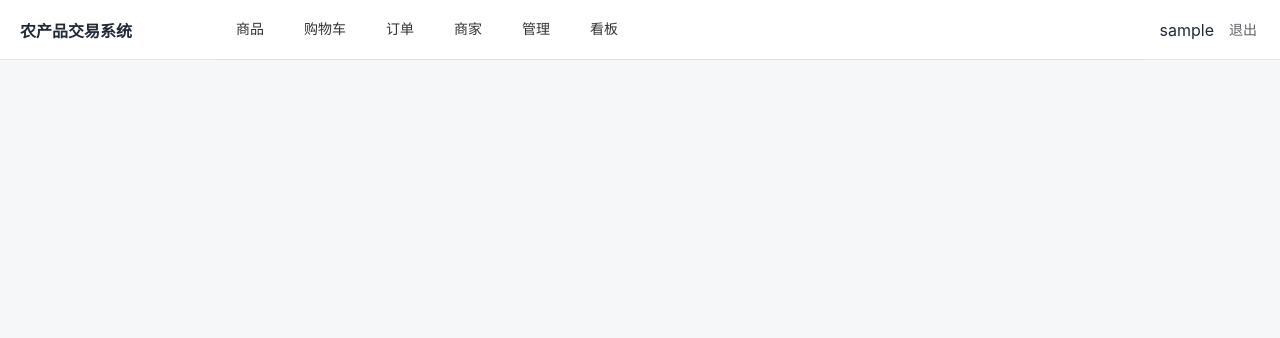
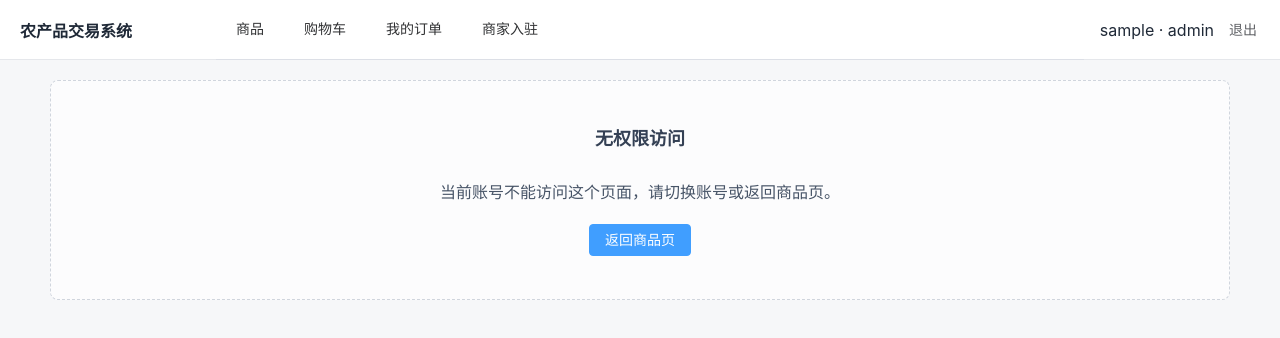
Before and after one commit to 1chips8/agri-trade, a Vue app in the folder frontend/: page /forbidden in a window 1280 px wide. Shown: the top 338 px of the page. Built offline with nearby package versions, Linux system fonts and the light colour scheme; sample sign-in values are in the browser's storage.

Commit message:
feat(frontend): add role-aware navigation

```diff
--- a/frontend/src/App.vue
+++ b/frontend/src/App.vue
@@ -3,15 +3,10 @@
     <el-header class="topbar">
       <div class="brand">农产品交易系统</div>
       <el-menu mode="horizontal" :ellipsis="false" :default-active="$route.path" router>
-        <el-menu-item index="/products">商品</el-menu-item>
-        <el-menu-item index="/cart">购物车</el-menu-item>
-        <el-menu-item index="/orders">订单</el-menu-item>
-        <el-menu-item index="/merchant">商家</el-menu-item>
-        <el-menu-item index="/admin">管理</el-menu-item>
-        <el-menu-item index="/dashboard">看板</el-menu-item>
+        <el-menu-item v-for="item in menus" :key="item.path" :index="item.path">{{ item.label }}</el-menu-item>
       </el-menu>
       <div class="account">
-        <span v-if="auth.user">{{ auth.user.nickname || auth.user.username }}</span>
+        <span v-if="auth.user">{{ auth.user.nickname || auth.user.username }} · {{ roleLabel }}</span>
         <el-button v-if="auth.isLogin" link @click="logout">退出</el-button>
         <el-button v-else link @click="$router.push('/login')">登录</el-button>
       </div>
@@ -23,11 +18,36 @@
 </template>
 
 <script setup>
+import { computed } from 'vue'
 import { useRouter } from 'vue-router'
 import { useAuthStore } from './stores/auth'
+import { ROLE_LABEL } from './constants/status'
 
 const router = useRouter()
 const auth = useAuthStore()
+
+const menus = computed(() => {
+  if (auth.isAdmin) {
+    return [
+      { path: '/products', label: '商品' },
+      { path: '/admin', label: '管理后台' },
+      { path: '/dashboard', label: '经营看板' }
+    ]
+  }
+  if (auth.isLogin) {
+    return [
+      { path: '/products', label: '商品' },
+      { path: '/cart', label: '购物车' },
+      { path: '/orders', label: '我的订单' },
+      { path: '/merchant', label: auth.isMerchant ? '商家中心' : '商家入驻' }
+    ]
+  }
+  return [
+    { path: '/products', label: '商品' }
+  ]
+})
+
+const roleLabel = computed(() => ROLE_LABEL[auth.role] || auth.role)
 
 async function logout() {
   await auth.logout()
--- a/frontend/src/api.js
+++ b/frontend/src/api.js
@@ -16,14 +16,27 @@ api.interceptors.response.use(
   (response) => {
     const body = response.data
     if (body && body.code !== 0) {
-      ElMessage.error(body.message || '请求失败')
-      return Promise.reject(new Error(body.message || '请求失败'))
+      const message = body.message || '请求失败'
+      const error = new Error(message)
+      error.code = body.code
+      error.responseBody = body
+      ElMessage.error(message)
+      return Promise.reject(error)
     }
     return body.data
   },
   (error) => {
-    ElMessage.error(error.message || '网络异常')
-    return Promise.reject(error)
+    const status = error.response?.status
+    const message = status === 401
+      ? '请先登录'
+      : status === 403
+        ? '没有权限访问'
+        : error.message || '网络异常'
+    const normalized = new Error(message)
+    normalized.status = status
+    normalized.original = error
+    ElMessage.error(message)
+    return Promise.reject(normalized)
   }
 )
 
--- a/frontend/src/router.js
+++ b/frontend/src/router.js
@@ -7,17 +7,20 @@ const router = createRouter({
     { path: '/', redirect: '/products' },
     { path: '/products', component: () => import('./views/Products.vue') },
     { path: '/login', component: () => import('./views/Login.vue') },
-    { path: '/cart', component: () => import('./views/Cart.vue'), meta: { auth: true } },
-    { path: '/orders', component: () => import('./views/Orders.vue'), meta: { auth: true } },
-    { path: '/merchant', component: () => import('./views/Merchant.vue'), meta: { auth: true } },
-    { path: '/admin', component: () => import('./views/Admin.vue'), meta: { auth: true } },
-    { path: '/dashboard', component: () => import('./views/Dashboard.vue'), meta: { auth: true } }
+    { path: '/forbidden', component: () => import('./views/Forbidden.vue') },
+    { path: '/cart', component: () => import('./views/Cart.vue'), meta: { auth: true, roles: ['USER', 'MERCHANT'] } },
+    { path: '/orders', component: () => import('./views/Orders.vue'), meta: { auth: true, roles: ['USER', 'MERCHANT'] } },
+    { path: '/merchant', component: () => import('./views/Merchant.vue'), meta: { auth: true, roles: ['USER', 'MERCHANT'] } },
+    { path: '/admin', component: () => import('./views/Admin.vue'), meta: { auth: true, roles: ['ADMIN'] } },
+    { path: '/dashboard', component: () => import('./views/Dashboard.vue'), meta: { auth: true, roles: ['ADMIN'] } }
   ]
 })
 
-router.beforeEach((to) => {
+router.beforeEach(async (to) => {
   const auth = useAuthStore()
-  if (to.meta.auth && !auth.isLogin) return '/login'
+  if (auth.token && !auth.user) await auth.fetchMe()
+  if (to.meta.auth && !auth.isLogin) return { path: '/login', query: { redirect: to.fullPath } }
+  if (to.meta.roles && !to.meta.roles.includes(auth.role)) return '/forbidden'
 })
 
 export default router
--- a/frontend/src/stores/auth.js
+++ b/frontend/src/stores/auth.js
@@ -8,7 +8,9 @@ export const useAuthStore = defineStore('auth', {
   }),
   getters: {
     isLogin: (state) => Boolean(state.token),
-    role: (state) => state.user?.role || 'GUEST'
+    role: (state) => state.user?.role || 'GUEST',
+    isAdmin: (state) => state.user?.role === 'ADMIN',
+    isMerchant: (state) => state.user?.role === 'MERCHANT'
   },
   actions: {
     async login(payload) {
@@ -22,9 +24,18 @@ export const useAuthStore = defineStore('auth', {
       await api.post('/auth/register', payload)
     },
     async fetchMe() {
-      if (!this.token) return
-      this.user = await api.get('/auth/me')
-      localStorage.setItem('user', JSON.stringify(this.user))
+      if (!this.token) return null
+      try {
+        this.user = await api.get('/auth/me')
+        localStorage.setItem('user', JSON.stringify(this.user))
+        return this.user
+      } catch (error) {
+        this.token = ''
+        this.user = null
+        localStorage.removeItem('token')
+        localStorage.removeItem('user')
+        return null
+      }
     },
     async logout() {
       if (this.token) await api.post('/auth/logout').catch(() => {})
--- /dev/null
+++ b/frontend/src/views/Forbidden.vue
@@ -0,0 +1,11 @@
+<template>
+  <div class="page">
+    <PageState title="无权限访问" description="当前账号不能访问这个页面，请切换账号或返回商品页。">
+      <el-button type="primary" @click="$router.push('/products')">返回商品页</el-button>
+    </PageState>
+  </div>
+</template>
+
+<script setup>
+import PageState from '../components/PageState.vue'
+</script>
```
